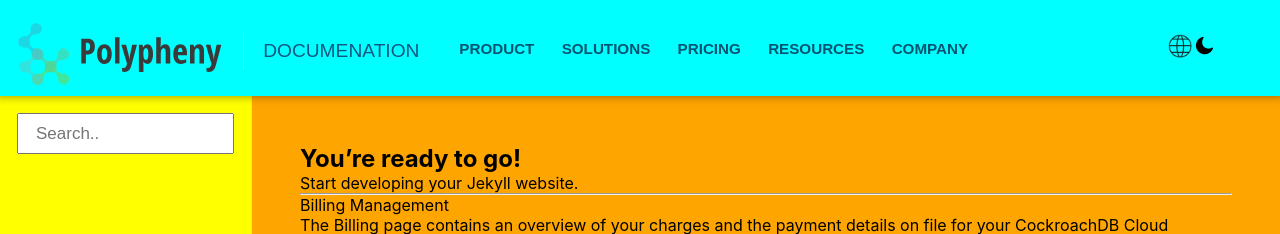
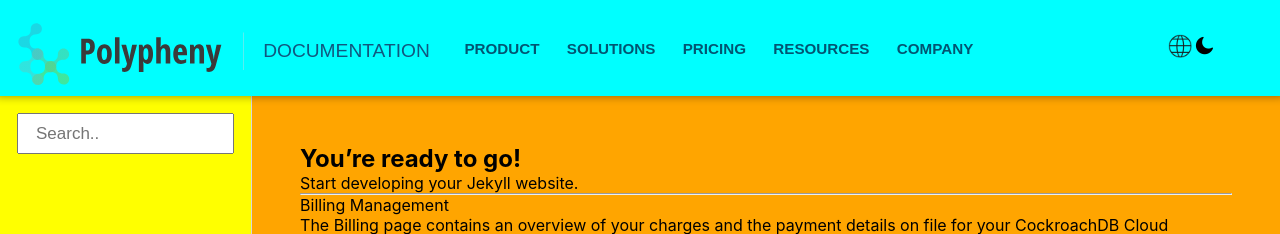
Before and after one commit to hennlo/docs, a Jekyll site: the page built from index.md, in a window 1280 px wide. Shown: the top 234 px of the page. Built offline with Jekyll 4.4.1, drawn with Linux system fonts in a browser that asks for light colours.

Commit message:
Update _config.yml

```diff
--- a/_config.yml
+++ b/_config.yml
@@ -1,7 +1,7 @@
 url: "" # the base hostname & protocol for your site, e.g. http://example.com
 baseurl: "" # the subpath of your site, e.g. /blog
 title: "Polypheny Documenation" # the name of your site, e.g. ACME Corp.
-short_title: "Documenation" # Will be capitilized
+short_title: "Documentation" # Will be capitilized
 description:           >
   A self-adaptive Polystore that provides cost- and workload aware access to heterogeneous data.
 
```
